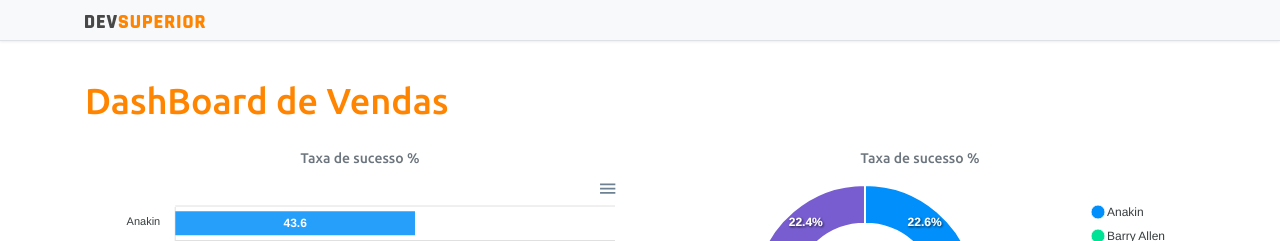
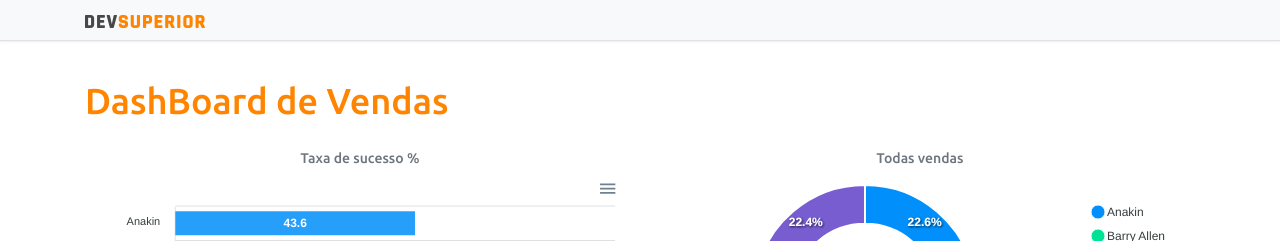
Before and after one commit to ceconcarlsen/projeto-sds4, a React (Create React App) app in the folder frontend/: page / in a window 1280 px wide. Shown: the top 241 px of the page. Built offline with nearby package versions, Linux system fonts and the light colour scheme.

Commit message:
update subtitle

```diff
--- a/frontend/src/App.tsx
+++ b/frontend/src/App.tsx
@@ -19,7 +19,7 @@
             <BarChart />
           </div>
           <div className="col-sm-6">
-            <h5 className="text-center text-secondary">Taxa de sucesso %</h5>
+            <h5 className="text-center text-secondary">Todas vendas</h5>
             <DonutChart />
           </div>
         </div>
```
